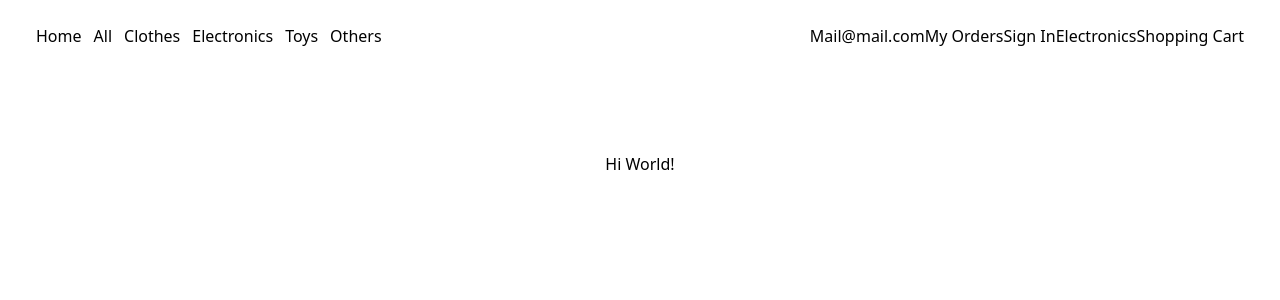
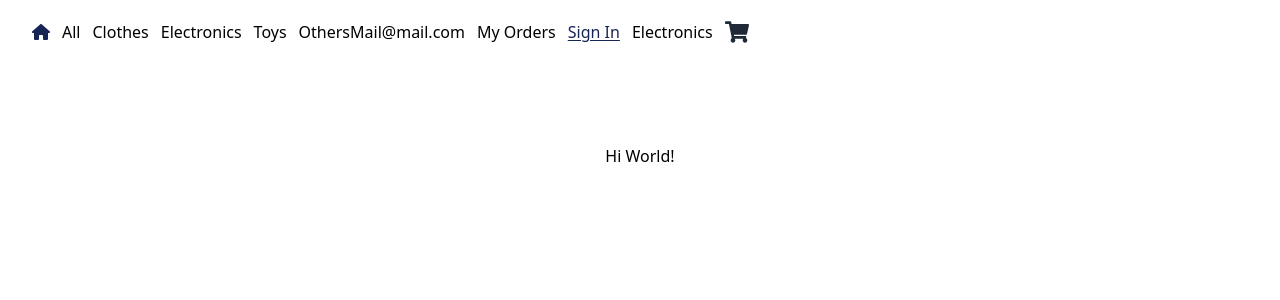
Before and after one commit to Diegofergamboa/Ecommerce-React-Tailwind-App, a React (Vite) app: page / in a window 1280 px wide. Shown: the top 300 px of the page. Built offline with nearby package versions, Linux system fonts and the light colour scheme.

Commit message:
FontAwesome Set & NavBar styles fixed

```diff
--- a/package.json
+++ b/package.json
@@ -10,11 +10,15 @@
     "preview": "vite preview"
   },
   "dependencies": {
+    "@fortawesome/free-solid-svg-icons": "^6.4.0",
+    "@fortawesome/react-fontawesome": "^0.2.0",
     "react": "^18.2.0",
     "react-dom": "^18.2.0",
+    "react-icons": "^4.8.0",
     "react-router-dom": "^6.11.1"
   },
   "devDependencies": {
+    "@fortawesome/fontawesome-free": "^6.4.0",
     "@types/react": "^18.0.28",
     "@types/react-dom": "^18.0.11",
     "@vitejs/plugin-react-swc": "^3.0.0",
--- a/src/Components/Navbar/index.jsx
+++ b/src/Components/Navbar/index.jsx
@@ -1,28 +1,28 @@
 import { NavLink } from "react-router-dom"
+import { FontAwesomeIcon } from '@fortawesome/react-fontawesome/index.es'
+import { faHome } from '@fortawesome/free-solid-svg-icons'
+import { FaShoppingCart } from 'react-icons/fa'
 
 const Navbar = () => {
-    const activeStyle = [
-        'underline' ,
-        'underline-offset-2',
-        'text-blue-950 ',
-    ];
+    const activeStyle = 'underline underline-offset-2 text-blue-950'
 
     return (
-        <nav className='bg-transparent sticky flex justify-between p-1 w-full z-10 px-8 py-5 font-light top-0'>
-            <ul className='flex justify-between p-1 gap-3'>
+        <nav className='bg-transparent sticky flex flex-col sm:flex-row justify-between p-1 w-full z-10 px-8 py-5 font-light top-0'>
+            <div className="flex items-center justify-between w-full lg:w-auto">
+                <ul className='flex flex-col lg:flex-row lg:items-center gap-3'>
                     <li>
                         <NavLink
                             to='/'
-                        className={( {isActive} ) =>
+                            className={({ isActive }) =>
                                 isActive ? activeStyle : undefined
                             }>
-                        Home
+                            <FontAwesomeIcon icon={faHome} />
                         </NavLink>
                     </li>
                     <li>
                         <NavLink
                             to='/all'
-                        className={( {isActive} ) =>
+                            className={({ isActive }) =>
                                 isActive ? activeStyle : undefined
                             }>
                             All
@@ -31,7 +31,7 @@ const Navbar = () => {
                     <li>
                         <NavLink
                             to='/clothes'
-                        className={( {isActive} ) =>
+                            className={({ isActive }) =>
                                 isActive ? activeStyle : undefined
                             }>
                             Clothes
@@ -40,7 +40,7 @@ const Navbar = () => {
                     <li>
                         <NavLink
                             to='/electronics'
-                        className={( {isActive} ) =>
+                            className={({ isActive }) =>
                                 isActive ? activeStyle : undefined
                             }>
                             Electronics
@@ -49,7 +49,7 @@ const Navbar = () => {
                     <li>
                         <NavLink
                             to='/toys'
-                        className={( {isActive} ) =>
+                            className={({ isActive }) =>
                                 isActive ? activeStyle : undefined
                             }>
                             Toys
@@ -58,14 +58,14 @@ const Navbar = () => {
                     <li>
                         <NavLink
                             to='/others'
-                        className={( {isActive} ) =>
+                            className={({ isActive }) =>
                                 isActive ? activeStyle : undefined
                             }>
                             Others
                         </NavLink>
                     </li>
                 </ul>
-            <ul className="flex justify-between p-1">
+                <ul className="flex flex-col lg:flex-row lg:items-center gap-3">
                     <li>
                         <NavLink>
                             Mail@mail.com
@@ -74,7 +74,7 @@ const Navbar = () => {
                     <li>
                         <NavLink
                             to='/my-orders'
-                        className={( {isActive} ) =>
+                            className={({ isActive }) =>
                                 isActive ? activeStyle : undefined
                             }>
                             My Orders
@@ -83,7 +83,7 @@ const Navbar = () => {
                     <li>
                         <NavLink
                             to='/sign-in'
-                        className={( isActive ) =>
+                            className={(isActive) =>
                                 isActive ? activeStyle : undefined
                             }>
                             Sign In
@@ -92,16 +92,17 @@ const Navbar = () => {
                     <li>
                         <NavLink
                             to='/electronics'
-                        className={( {isActive} ) =>
+                            className={({ isActive }) =>
                                 isActive ? activeStyle : undefined
                             }>
                             Electronics
                         </NavLink>
                     </li>
                     <li>
-                    Shopping Cart
+                        <FaShoppingCart className="text-gray-800 text-2xl" />
                     </li>
                 </ul>
+            </div>
         </nav>
     )
 }
--- a/src/Pages/App/index.jsx
+++ b/src/Pages/App/index.jsx
@@ -7,7 +7,6 @@ import NotFound from '../NotFound/index'
 import SignIn from '../SignIn/index'
 import './App.css'
 import Navbar from '../../Components/Navbar'
-
 
 const AppRouters = () => {
   let routers = useRoutes([
--- a/tailwind.config.js
+++ b/tailwind.config.js
@@ -4,6 +4,12 @@ export default {
     "./index.html",
     "./src/**/*.{js,ts,jsx,tsx}",
   ],
+  optimizeDeps: {
+    include: [
+      '@fortawesome/free-solid-svg-icons',
+      '@fortawesome/react-fontawesome'
+    ]
+  },
   theme: {
     extend: {},
   },
```
Also changed, not shown: 1 other file (tests, documents, lock files or other folders). Lines whose indentation alone changed are shown as unchanged.
